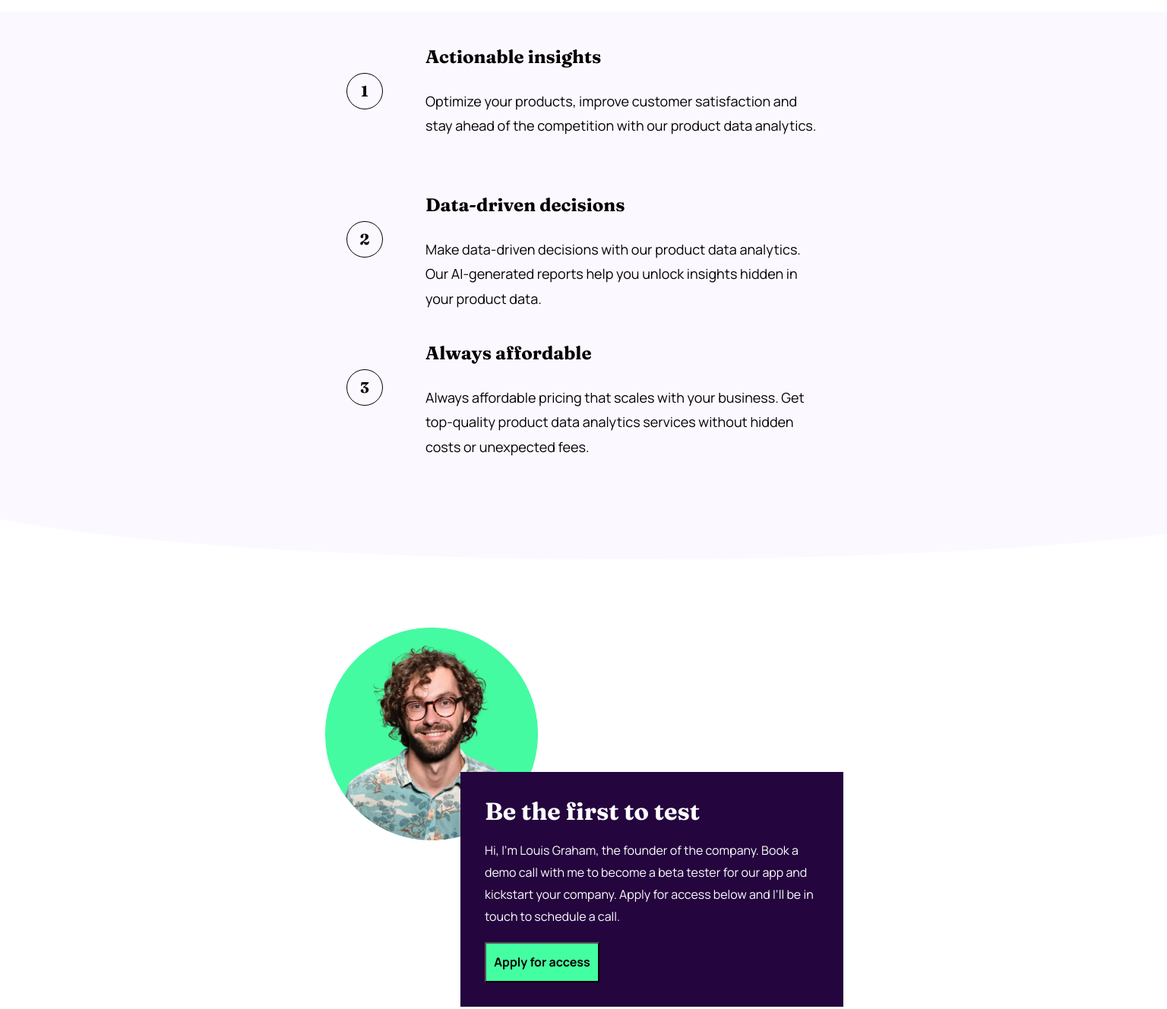
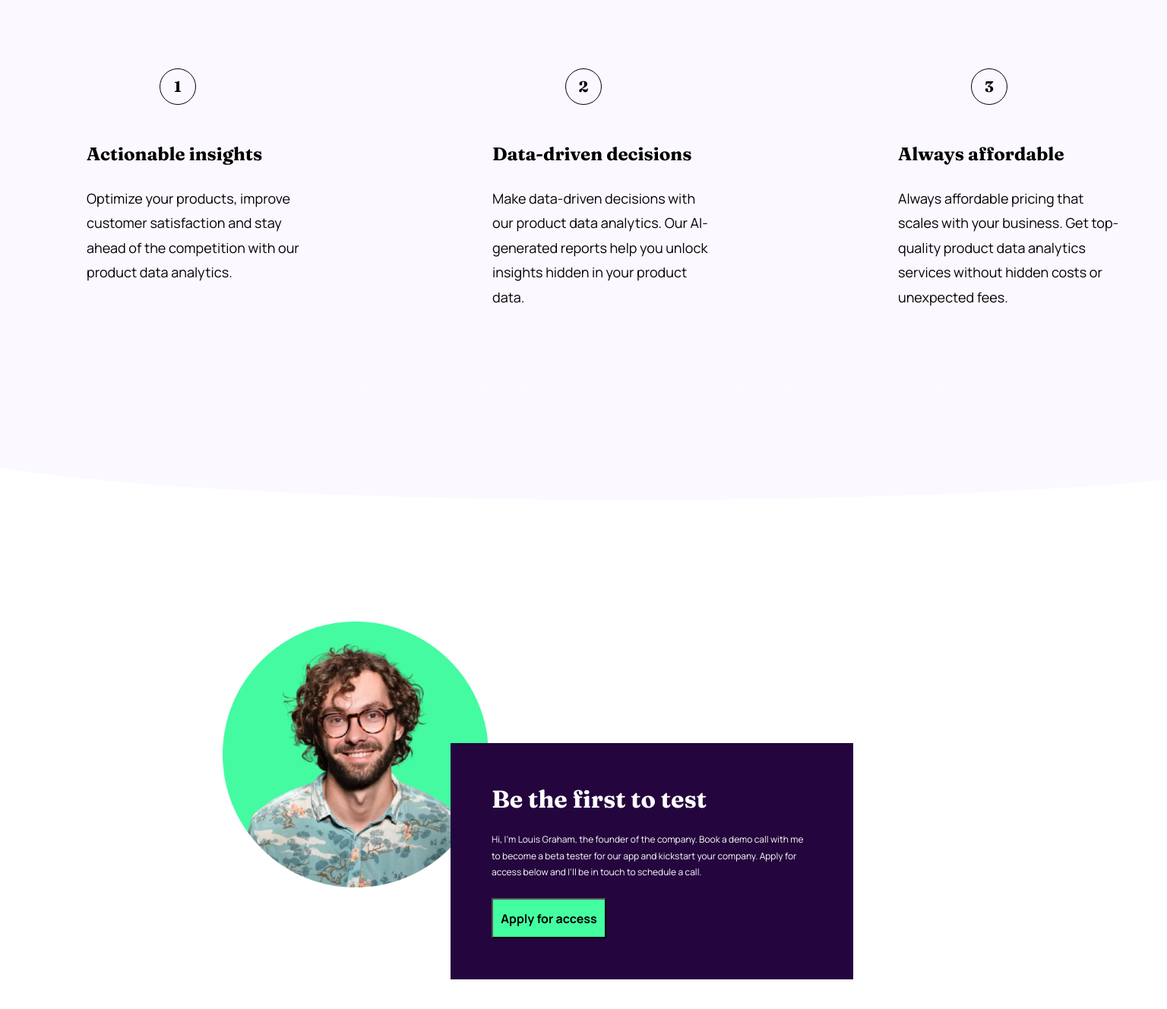
Before and after one commit to madroosterlab/FEM-Workit, a plain HTML site: page index.html in a window 1536 px wide. Shown: the part 660-1988 px from the top of the page at 76% size. Drawn offline with Linux system fonts and the light colour scheme.

Commit message:
Update style.css

```diff
--- a/style.css
+++ b/style.css
@@ -6,6 +6,7 @@
 header {
   height: 561px;
   width: 100%;
+  background-color: #fcf8ff;
   overflow: hidden;
 }
 main {
@@ -86,6 +87,7 @@ main {
   top: -230px;
 }
 .number-list-section {
+  background-color: #fcf8ff;
   z-index: 10;
   height: 862px;
   position: relative;
@@ -146,6 +148,9 @@ main {
   font-family: Manrope;
   line-height: 180%;
   font-size: 16px;
+}
+.cta {
+  background-color: white;
 }
 .cta-button {
   margin: 0 auto;
@@ -232,7 +237,55 @@ footer {
   }
 }
 @media only screen and (min-width: 1400px) {
-  .the-curve {
-    width: 100vw;
+  .logo-header {
+    padding: 50px 80px;
+    padding-bottom: 0;
+  }
+  .tagline {
+    font-size: 80px;
+    display: inline-block;
+    width: 635px;
+  }
+  main {
+    padding-top: 30px;
+    background-color: #fcf8ff;
+  }
+  .number-list-section {
+    flex-direction: row;
+    justify-content: space-between;
+    align-items: flex-start;
+    height: 462px;
+    padding-bottom: 0px;
+  }
+  .number-item,
+  .number-text {
+    flex-direction: column;
+    justify-content: flex-start;
+    padding: 0;
+    width: 352px;
+  }
+
+  .number-text {
+    padding-top: 50px;
+  }
+  .the-curve-2 {
+    top: 0px;
+    height: 150px;
+  }
+  .cta {
+    padding-top: 100px;
+  }
+  .cta img {
+    left: -300px;
+    bottom: -150px;
+    height: 350px;
+  }
+  .blue-content {
+    width: 530px;
+    height: 311px;
+    padding: 54px;
+  }
+  .aside-p {
+    font-size: 12px;
   }
 }
```
